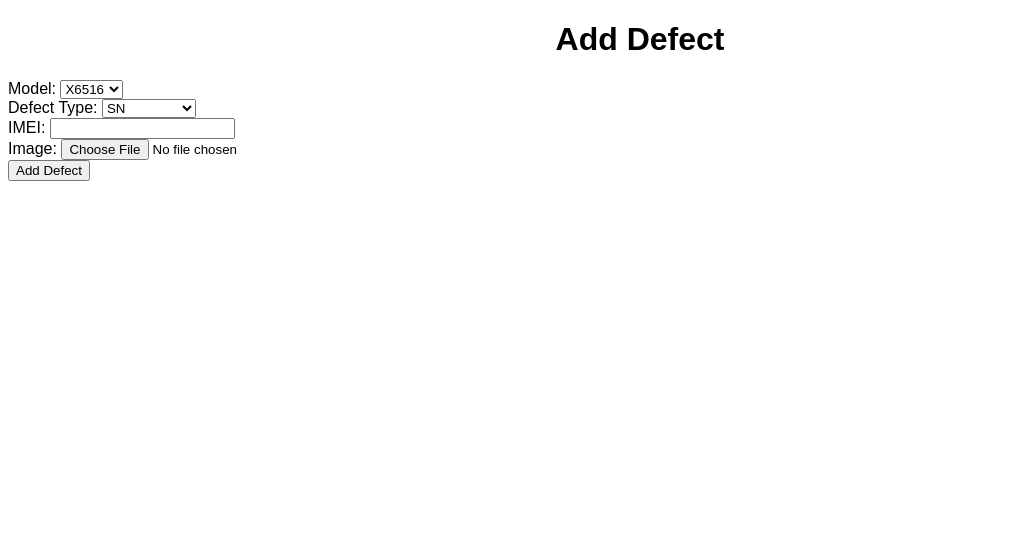
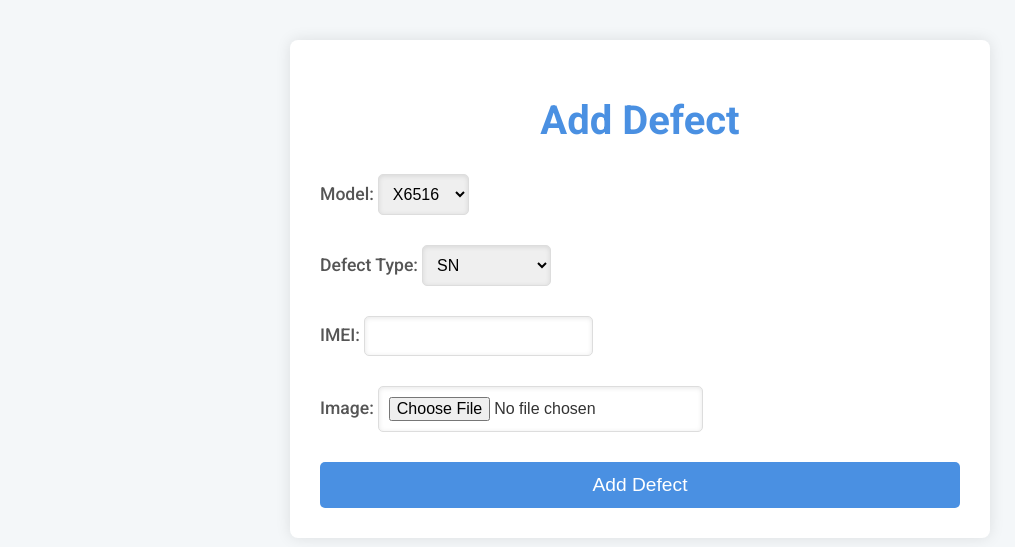
Before and after one commit to farhan92cr/defect-tracking-application, a Flask app: page /add_defect in a window 1280 px wide. Shown: the top 547 px of the page, without its empty margins (0-1015 px from the left). Run offline with Flask 3, Linux system fonts and the light colour scheme; the visitor is signed in with stand-in values (Sample User, id 1).

Commit message:
Edited pages

```diff
--- a/templates/add_defect.html
+++ b/templates/add_defect.html
@@ -1,12 +1,90 @@
 <!DOCTYPE html>
-<html>
+<html lang="en">
+
 <head>
+    <meta charset="UTF-8">
+    <meta name="viewport" content="width=device-width, initial-scale=1.0">
     <title>Add Defect</title>
+    <link href="https://fonts.googleapis.com/css2?family=Roboto:wght@400;500;700&display=swap" rel="stylesheet">
     <link rel="stylesheet" href="{{ url_for('static', filename='styles.css') }}">
+    <style>
+        body {
+            font-family: 'Roboto', sans-serif;
+            background-color: #f4f7f9;
+            margin: 0;
+            padding: 0;
+            color: #333;
+        }
+
+        .container {
+            width: 50%;
+            margin: 40px auto;
+            background-color: #ffffff;
+            padding: 30px;
+            border-radius: 8px;
+            box-shadow: 0px 0px 15px rgba(0, 0, 0, 0.1);
+        }
+
+        h1 {
+            text-align: center;
+            color: #4a90e2;
+            font-size: 2.5em;
+            margin-bottom: 30px;
+        }
+
+        form {
+            display: flex;
+            flex-direction: column;
+            gap: 15px;
+        }
+
+        label {
+            font-size: 1.1em;
+            font-weight: 500;
+            color: #555;
+        }
+
+        select, input[type="text"], input[type="file"] {
+            padding: 10px;
+            font-size: 1em;
+            border-radius: 5px;
+            border: 1px solid #ddd;
+            box-shadow: inset 0px 1px 5px rgba(0, 0, 0, 0.1);
+            outline: none;
+            transition: border 0.3s ease;
+        }
+
+        select:focus, input[type="text"]:focus, input[type="file"]:focus {
+            border: 1px solid #4a90e2;
+        }
+
+        button[type="submit"] {
+            padding: 12px;
+            font-size: 1.2em;
+            background-color: #4a90e2;
+            color: white;
+            border: none;
+            border-radius: 5px;
+            cursor: pointer;
+            transition: background-color 0.3s ease;
+        }
+
+        button[type="submit"]:hover {
+            background-color: #357ABD;
+        }
+
+        .form-group {
+            margin-bottom: 15px;
+        }
+    </style>
 </head>
+
 <body>
+
+    <div class="container">
         <h1>Add Defect</h1>
         <form action="{{ url_for('add_defect') }}" method="POST" enctype="multipart/form-data">
+            <div class="form-group">
                 <label for="model">Model:</label>
                 <select id="model" name="model">
                     <option value="X6516">X6516</option>
@@ -15,7 +93,8 @@
                     <option value="X6528">X6528</option>
                     <option value="Villaon">Villaon</option>
                 </select>
-        <br>
+            </div>
+            <div class="form-group">
                 <label for="defect_type">Defect Type:</label>
                 <select id="defect_type" name="defect_type">
                     <option value="SN">SN</option>
@@ -23,14 +102,19 @@
                     <option value="Phone code">Phone code</option>
                     <option value="SN/IMEI">SN/IMEI</option>
                 </select>
-        <br>
+            </div>
+            <div class="form-group">
                 <label for="imei">IMEI:</label>
                 <input type="text" id="imei" name="imei" required>
-        <br>
+            </div>
+            <div class="form-group">
                 <label for="image">Image:</label>
                 <input type="file" id="image" name="image">
-        <br>
+            </div>
             <button type="submit">Add Defect</button>
         </form>
+    </div>
+
 </body>
+
 </html>
```
Also changed, not shown: templates/search_defect.html (+78 -2 lines). Lines whose indentation alone changed are shown as unchanged.
